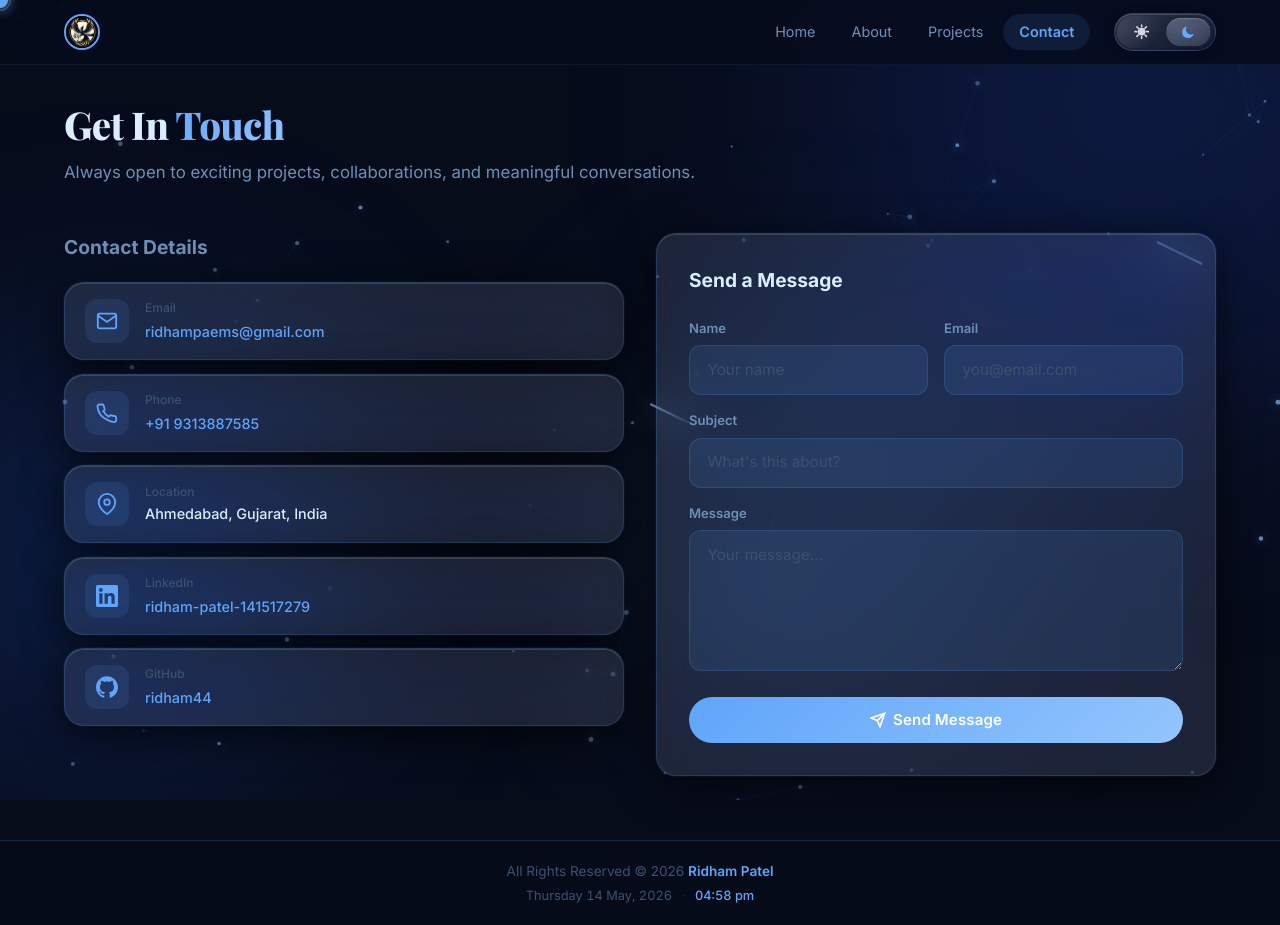
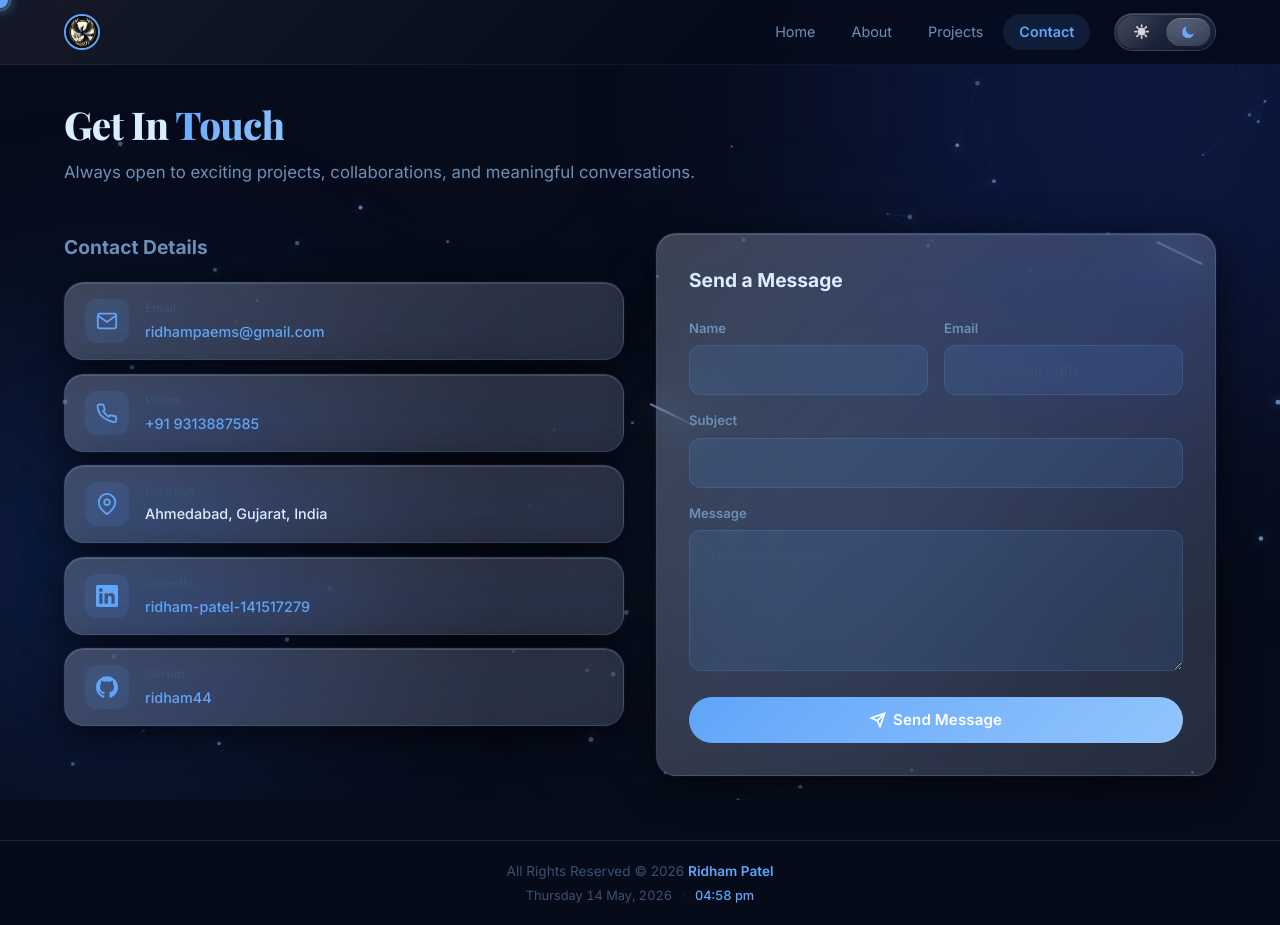
Before and after one commit to ridham44/Portfolio, a React (Vite) app: page /contact in a window 1280 px wide. Built offline with nearby package versions, Linux system fonts and the light colour scheme; a web font is replaced by a local one.

Commit message:
enhance glassmorphism styles and add Vercel configuration

```diff
--- a/src/index.css
+++ b/src/index.css
@@ -99,7 +99,10 @@ a {
    GLASSMORPHISM
 ════════════════════════════════════════════ */
 .glass {
-    background: var(--bg-card);
+    /* Keep a visible tinted surface even when backdrop-filter is unavailable. */
+    background:
+        linear-gradient(135deg, rgba(255, 255, 255, 0.14), rgba(255, 255, 255, 0.035)),
+        var(--bg-card);
     border: 1px solid var(--border-card);
     /* inset top highlight = light ray hitting glass */
     box-shadow:
@@ -112,10 +115,36 @@ a {
 
 /* ─── Navbar glass ─── */
 .glass-nav {
-    background: var(--nav-bg);
+    background:
+        linear-gradient(135deg, rgba(255, 255, 255, 0.06), transparent 55%),
+        var(--nav-bg);
     border-bottom: 1px solid var(--nav-border);
     backdrop-filter: blur(36px) saturate(180%);
     -webkit-backdrop-filter: blur(36px) saturate(180%);
+}
+
+/* Some browsers/graphics modes disable backdrop-filter. Do not leave the UI
+   transparent in that case; render a solid, readable card instead. */
+@supports not ((backdrop-filter: blur(1px)) or (-webkit-backdrop-filter: blur(1px))) {
+    .glass,
+    .github-card,
+    .filter-btn {
+        background: rgba(18, 29, 54, 0.94);
+    }
+
+    .glass-nav {
+        background: rgba(7, 12, 27, 0.96);
+    }
+
+    [data-theme='sepia'] .glass,
+    [data-theme='sepia'] .github-card,
+    [data-theme='sepia'] .filter-btn {
+        background: rgba(232, 239, 248, 0.96);
+    }
+
+    [data-theme='sepia'] .glass-nav {
+        background: rgba(232, 239, 248, 0.98);
+    }
 }
 
 .theme-toggle {
```
Also changed, not shown: vercel.json (added).
